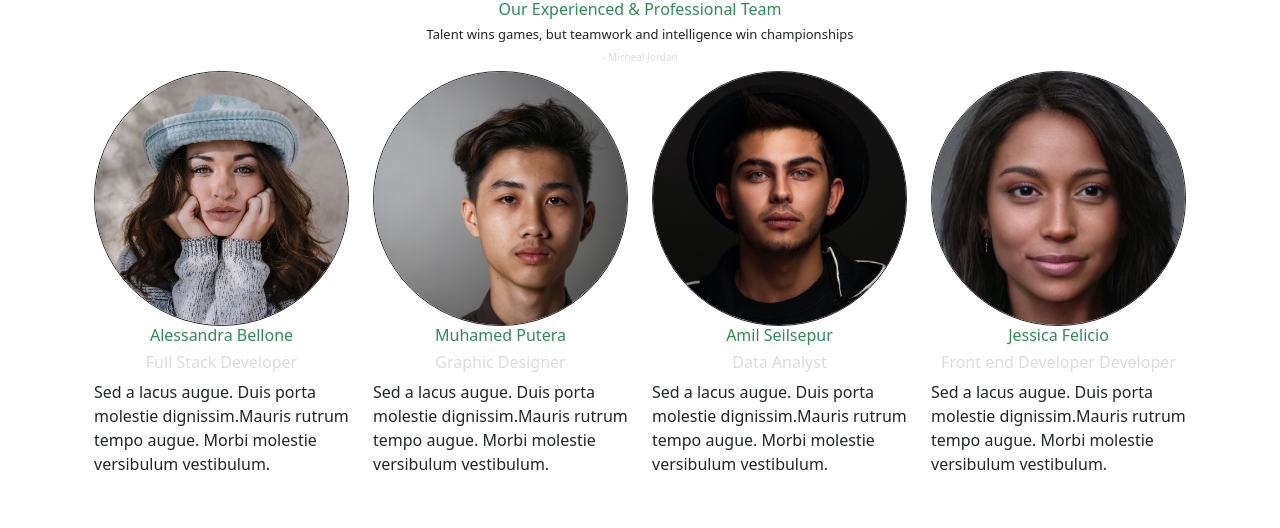
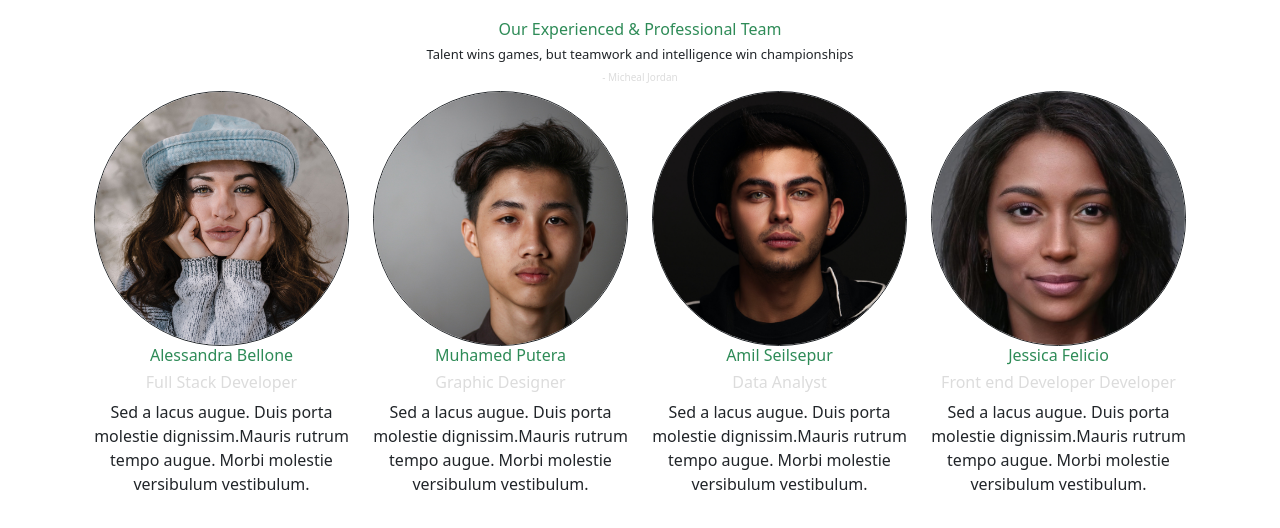
Before and after one commit to SimoneMondello/bootstrap-team-gallery, a plain HTML site: page index.html in a window 1280 px wide. Drawn offline with nearby package versions, Linux system fonts and the light colour scheme.

Commit message:
fine.esercizio

```diff
--- a/style.css
+++ b/style.css
@@ -18,8 +18,11 @@
     font: bold;
 }
 #img1 {
+
   height: 40px%;
-  border-radius:999em }
+  border-radius:999em
+
+ }
 
   h6{
       color: seagreen;
@@ -32,3 +35,12 @@
     text-align: center;
     font: bold;
 }
+
+.col-3{
+    text-align: center;
+
+}
+
+body {
+    margin-top: 20px;
+}
```
